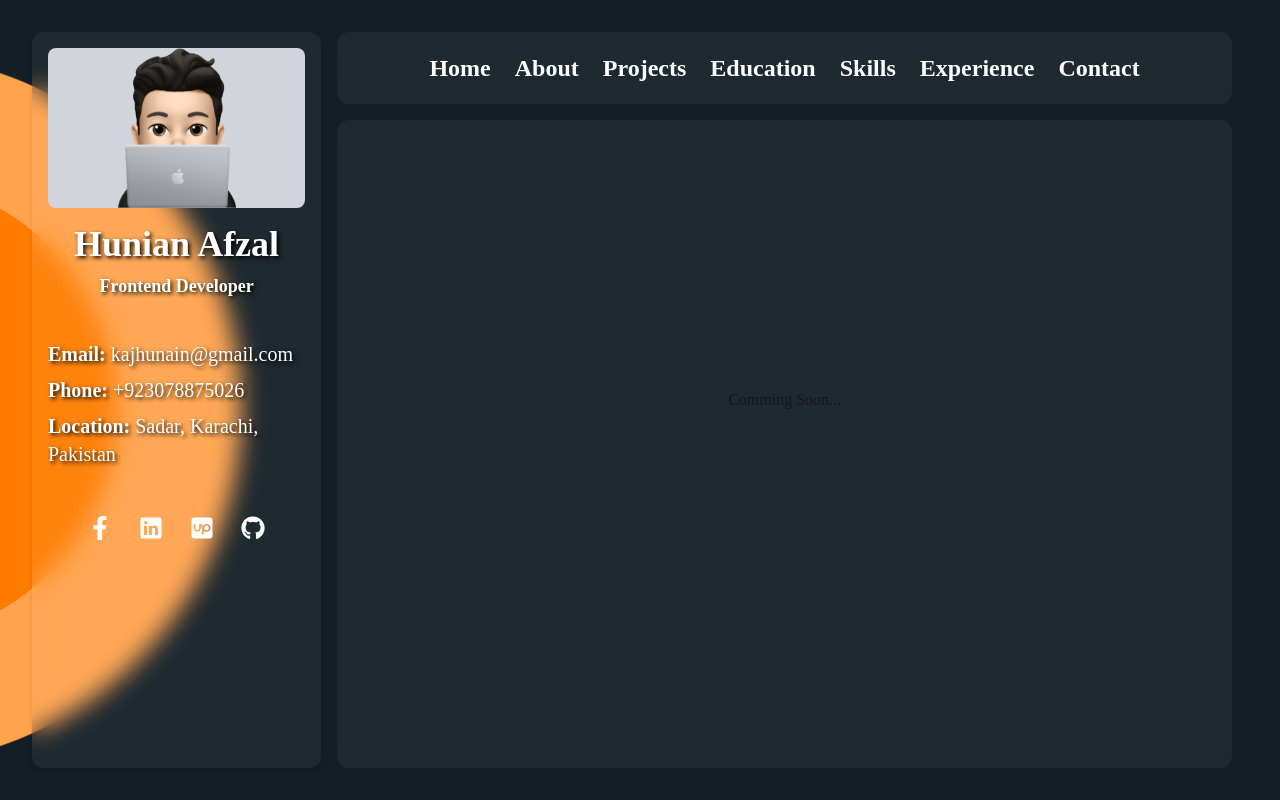
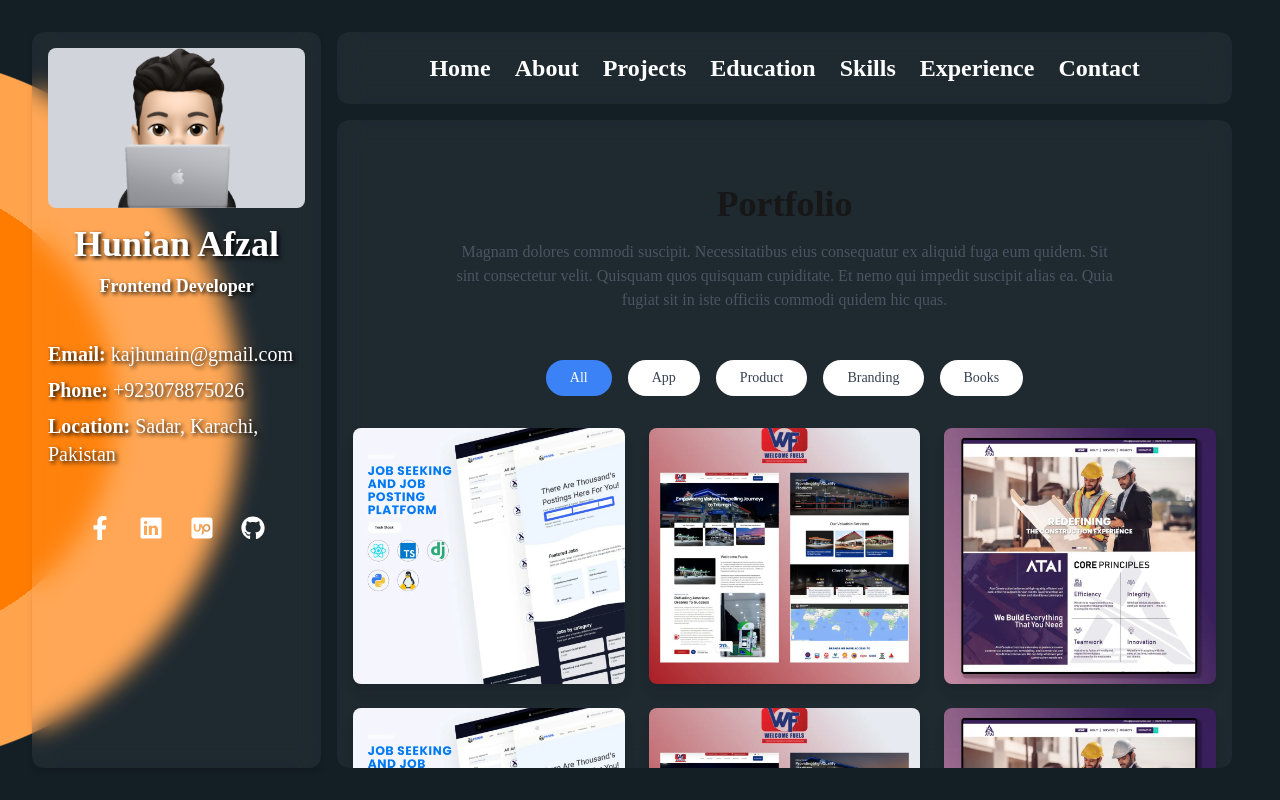
Before and after one commit to HunainAfzal-Dev/hunains-portfolio, a Next.js app: page /all-projects in a window 1280 px wide. Built offline with nearby package versions, Linux system fonts and the light colour scheme.

Commit message:
`Added React hooks and updated portfolio page functionality`

```diff
--- a/src/app/(client)/all-projects/page.tsx
+++ b/src/app/(client)/all-projects/page.tsx
@@ -1,279 +1,279 @@
 "use client";
 
-import React from "react";
-// import Image, { StaticImageData } from "next/image";
-// import { motion, AnimatePresence } from "framer-motion";
-// import { Swiper, SwiperSlide } from "swiper/react";
-// import { Navigation, Pagination } from "swiper/modules";
-// import "swiper/css";
-// import "swiper/css/navigation";
-// import "swiper/css/pagination";
-// import panda from "../../public/assets/project1.png";
-// import welcomeFuel from "../../public/assets/project5.png";
-// import Atai from "../../public/assets/atai.png";
+import React, { useState } from "react";
+import Image, { StaticImageData } from "next/image";
+import { motion, AnimatePresence } from "framer-motion";
+import { Swiper, SwiperSlide } from "swiper/react";
+import { Navigation, Pagination } from "swiper/modules";
+import "swiper/css";
+import "swiper/css/navigation";
+import "swiper/css/pagination";
+import panda from "../../public/assets/project1.png";
+import welcomeFuel from "../../public/assets/project5.png";
+import Atai from "../../public/assets/atai.png";
 
 // Define the portfolio item type
-// type PortfolioItem = {
-//   id: number;
-//   category: string;
-//   title: string;
-//   description: string;
-//   images: StaticImageData[]; // Array of images for each project
-//   link?: string; // Optional link for the project
-// };
+type PortfolioItem = {
+  id: number;
+  category: string;
+  title: string;
+  description: string;
+  images: StaticImageData[]; // Array of images for each project
+  link?: string; // Optional link for the project
+};
 
 // Sample portfolio data with multiple images
-// const portfolioItems: PortfolioItem[] = [
-//   {
-//     id: 1,
-//     category: "app",
-//     title: "App 1",
-//     description: "Lorem ipsum, dolor sit amet consectetur",
-//     images: [panda, welcomeFuel, Atai],
-//     link: "https://example.com",
-//   },
-//   {
-//     id: 2,
-//     category: "product",
-//     title: "Product 1",
-//     description: "Lorem ipsum, dolor sit amet consectetur",
-//     images: [welcomeFuel, panda, Atai],
-//     link: "https://example.com",
-//   },
-//   {
-//     id: 3,
-//     category: "branding",
-//     title: "Branding 1",
-//     description: "Lorem ipsum, dolor sit amet consectetur",
-//     images: [Atai, welcomeFuel, panda],
-//     link: "https://example.com",
-//   },
-//   {
-//     id: 1,
-//     category: "app",
-//     title: "App 1",
-//     description: "Lorem ipsum, dolor sit amet consectetur",
-//     images: [panda, welcomeFuel, Atai],
-//     link: "https://example.com",
-//   },
-//   {
-//     id: 2,
-//     category: "product",
-//     title: "Product 1",
-//     description: "Lorem ipsum, dolor sit amet consectetur",
-//     images: [welcomeFuel, panda, Atai],
-//     link: "https://example.com",
-//   },
-//   {
-//     id: 3,
-//     category: "branding",
-//     title: "Branding 1",
-//     description: "Lorem ipsum, dolor sit amet consectetur",
-//     images: [Atai, welcomeFuel, panda],
-//     link: "https://example.com",
-//   },
-//   {
-//     id: 1,
-//     category: "app",
-//     title: "App 1",
-//     description: "Lorem ipsum, dolor sit amet consectetur",
-//     images: [panda, welcomeFuel, Atai],
-//     link: "https://example.com",
-//   },
-//   {
-//     id: 2,
-//     category: "product",
-//     title: "Product 1",
-//     description: "Lorem ipsum, dolor sit amet consectetur",
-//     images: [welcomeFuel, panda, Atai],
-//     link: "https://example.com",
-//   },
-//   {
-//     id: 3,
-//     category: "branding",
-//     title: "Branding 1",
-//     description: "Lorem ipsum, dolor sit amet consectetur",
-//     images: [Atai, welcomeFuel, panda],
-//     link: "https://example.com",
-//   },
-//   {
-//     id: 4,
-//     category: "app",
-//     title: "App 1",
-//     description: "Lorem ipsum, dolor sit amet consectetur",
-//     images: [panda, welcomeFuel, Atai],
-//     link: "https://example.com",
-//   },
-//   {
-//     id: 5,
-//     category: "product",
-//     title: "Product 1",
-//     description: "Lorem ipsum, dolor sit amet consectetur",
-//     images: [welcomeFuel, panda, Atai],
-//     link: "https://example.com",
-//   },
-//   {
-//     id: 6,
-//     category: "branding",
-//     title: "Branding 1",
-//     description: "Lorem ipsum, dolor sit amet consectetur",
-//     images: [Atai, welcomeFuel, panda],
-//     link: "https://example.com",
-//   },
-//   // Add more items as needed
-// ];
+const portfolioItems: PortfolioItem[] = [
+  {
+    id: 1,
+    category: "app",
+    title: "App 1",
+    description: "Lorem ipsum, dolor sit amet consectetur",
+    images: [panda, welcomeFuel, Atai],
+    link: "https://example.com",
+  },
+  {
+    id: 2,
+    category: "product",
+    title: "Product 1",
+    description: "Lorem ipsum, dolor sit amet consectetur",
+    images: [welcomeFuel, panda, Atai],
+    link: "https://example.com",
+  },
+  {
+    id: 3,
+    category: "branding",
+    title: "Branding 1",
+    description: "Lorem ipsum, dolor sit amet consectetur",
+    images: [Atai, welcomeFuel, panda],
+    link: "https://example.com",
+  },
+  {
+    id: 1,
+    category: "app",
+    title: "App 1",
+    description: "Lorem ipsum, dolor sit amet consectetur",
+    images: [panda, welcomeFuel, Atai],
+    link: "https://example.com",
+  },
+  {
+    id: 2,
+    category: "product",
+    title: "Product 1",
+    description: "Lorem ipsum, dolor sit amet consectetur",
+    images: [welcomeFuel, panda, Atai],
+    link: "https://example.com",
+  },
+  {
+    id: 3,
+    category: "branding",
+    title: "Branding 1",
+    description: "Lorem ipsum, dolor sit amet consectetur",
+    images: [Atai, welcomeFuel, panda],
+    link: "https://example.com",
+  },
+  {
+    id: 1,
+    category: "app",
+    title: "App 1",
+    description: "Lorem ipsum, dolor sit amet consectetur",
+    images: [panda, welcomeFuel, Atai],
+    link: "https://example.com",
+  },
+  {
+    id: 2,
+    category: "product",
+    title: "Product 1",
+    description: "Lorem ipsum, dolor sit amet consectetur",
+    images: [welcomeFuel, panda, Atai],
+    link: "https://example.com",
+  },
+  {
+    id: 3,
+    category: "branding",
+    title: "Branding 1",
+    description: "Lorem ipsum, dolor sit amet consectetur",
+    images: [Atai, welcomeFuel, panda],
+    link: "https://example.com",
+  },
+  {
+    id: 4,
+    category: "app",
+    title: "App 1",
+    description: "Lorem ipsum, dolor sit amet consectetur",
+    images: [panda, welcomeFuel, Atai],
+    link: "https://example.com",
+  },
+  {
+    id: 5,
+    category: "product",
+    title: "Product 1",
+    description: "Lorem ipsum, dolor sit amet consectetur",
+    images: [welcomeFuel, panda, Atai],
+    link: "https://example.com",
+  },
+  {
+    id: 6,
+    category: "branding",
+    title: "Branding 1",
+    description: "Lorem ipsum, dolor sit amet consectetur",
+    images: [Atai, welcomeFuel, panda],
+    link: "https://example.com",
+  },
+  // Add more items as needed
+];
 
 const Projects: React.FC = () => {
-  // const [activeFilter, setActiveFilter] = useState("*");
-  // const [selectedProject, setSelectedProject] = useState<PortfolioItem | null>(null);
+  const [activeFilter, setActiveFilter] = useState("*");
+  const [selectedProject, setSelectedProject] = useState<PortfolioItem | null>(null);
 
   // Filter portfolio items based on the selected category
-  // const filteredItems =
-  //   activeFilter === "*"
-  //     ? portfolioItems
-  //     : portfolioItems.filter((item) => item.category === activeFilter);
+  const filteredItems =
+    activeFilter === "*"
+      ? portfolioItems
+      : portfolioItems.filter((item) => item.category === activeFilter);
 
   return (
-    // <section id="portfolio" className="py-16 ">
-    //   <div className="container mx-auto px-4 text-center">
-    //     <h2
-    //       className="text-4xl font-bold mb-4"
-    //     >
-    //       Portfolio
-    //     </h2>
-    //     <motion.p
-    //       initial={{ opacity: 0, y: -20 }}
-    //       whileInView={{ opacity: 1, y: 0 }}
-    //       transition={{ duration: 0.6, delay: 0.2 }}
-    //       className="text-gray-600 max-w-2xl mx-auto"
-    //     >
-    //       Magnam dolores commodi suscipit. Necessitatibus eius consequatur ex
-    //       aliquid fuga eum quidem. Sit sint consectetur velit. Quisquam quos
-    //       quisquam cupiditate. Et nemo qui impedit suscipit alias ea. Quia fugiat
-    //       sit in iste officiis commodi quidem hic quas.
-    //     </motion.p>
-    //   </div>
+    <section id="portfolio" className="py-16 ">
+      <div className="container mx-auto px-4 text-center">
+        <h2
+          className="text-4xl font-bold mb-4"
+        >
+          Portfolio
+        </h2>
+        <motion.p
+          initial={{ opacity: 0, y: -20 }}
+          whileInView={{ opacity: 1, y: 0 }}
+          transition={{ duration: 0.6, delay: 0.2 }}
+          className="text-gray-600 max-w-2xl mx-auto"
+        >
+          Magnam dolores commodi suscipit. Necessitatibus eius consequatur ex
+          aliquid fuga eum quidem. Sit sint consectetur velit. Quisquam quos
+          quisquam cupiditate. Et nemo qui impedit suscipit alias ea. Quia fugiat
+          sit in iste officiis commodi quidem hic quas.
+        </motion.p>
+      </div>
 
-    //   <div className="container mx-auto px-4 mt-12">
-    //     <motion.div
-    //       initial={{ opacity: 0, y: -20 }}
-    //       whileInView={{ opacity: 1, y: 0 }}
-    //       transition={{ duration: 0.6, delay: 0.4 }}
-    //       className="flex justify-center flex-wrap gap-4 mb-8"
-    //     >
-    //       {["*", "app", "product", "branding", "books"].map((filter) => (
-    //         <button
-    //           key={filter}
-    //           className={`px-6 py-2 rounded-full text-sm font-medium transition-all ${activeFilter === filter
-    //             ? "bg-blue-500 text-white"
-    //             : "bg-white text-gray-700 hover:bg-blue-50"
-    //             }`}
-    //           onClick={() => setActiveFilter(filter)}
-    //         >
-    //           {filter === "*" ? "All" : filter.charAt(0).toUpperCase() + filter.slice(1)}
-    //         </button>
-    //       ))}
-    //     </motion.div>
+      <div className="container mx-auto px-4 mt-12">
+        <motion.div
+          initial={{ opacity: 0, y: -20 }}
+          whileInView={{ opacity: 1, y: 0 }}
+          transition={{ duration: 0.6, delay: 0.4 }}
+          className="flex justify-center flex-wrap gap-4 mb-8"
+        >
+          {["*", "app", "product", "branding", "books"].map((filter) => (
+            <button
+              key={filter}
+              className={`px-6 py-2 rounded-full text-sm font-medium transition-all ${activeFilter === filter
+                ? "bg-blue-500 text-white"
+                : "bg-white text-gray-700 hover:bg-blue-50"
+                }`}
+              onClick={() => setActiveFilter(filter)}
+            >
+              {filter === "*" ? "All" : filter.charAt(0).toUpperCase() + filter.slice(1)}
+            </button>
+          ))}
+        </motion.div>
 
-    //     <motion.div
-    //       layout
-    //       className="grid grid-cols-1 md:grid-cols-2 lg:grid-cols-3 gap-6"
-    //     >
-    //       <AnimatePresence>
-    //         {filteredItems.map((item) => (
-    //           <motion.div
-    //             key={item.id}
-    //             layout
-    //             initial={{ opacity: 0, scale: 0.9 }}
-    //             animate={{ opacity: 1, scale: 1 }}
-    //             exit={{ opacity: 0, scale: 0.9 }}
-    //             transition={{ duration: 0.4 }}
-    //             className="relative overflow-hidden rounded-lg shadow-lg group"
-    //           >
-    //             <Image
-    //               src={item.images[0]} // Display the first image as the thumbnail
-    //               alt={item.title}
-    //               width={400}
-    //               height={300}
-    //               className="w-full h-64 object-cover transition-transform duration-300 group-hover:scale-110"
-    //             />
-    //             <div className="absolute inset-0 bg-black bg-opacity-60 opacity-0 group-hover:opacity-100 transition-opacity duration-300 flex flex-col justify-center items-center text-center p-4">
-    //               <h4 className="text-white text-lg font-semibold mb-2">
-    //                 {item.title}
-    //               </h4>
-    //               <p className="text-gray-200 text-sm">{item.description}</p>
-    //               <div className="mt-4 flex gap-4">
-    //                 <button
-    //                   onClick={() => setSelectedProject(item)}
-    //                   className="text-white hover:text-blue-400 transition-colors"
-    //                 >
-    //                   <i className="bi bi-zoom-in text-2xl"></i>
-    //                 </button>
-    //                 {item.link && (
-    //                   <a
-    //                     href={item.link}
-    //                     target="_blank"
-    //                     rel="noopener noreferrer"
-    //                     className="text-white hover:text-blue-400 transition-colors"
-    //                   >
-    //                     <i className="bi bi-link-45deg text-2xl"></i>
-    //                   </a>
-    //                 )}
-    //               </div>
-    //             </div>
-    //           </motion.div>
-    //         ))}
-    //       </AnimatePresence>
-    //     </motion.div>
-    //   </div>
+        <motion.div
+          layout
+          className="grid grid-cols-1 md:grid-cols-2 lg:grid-cols-3 gap-6"
+        >
+          <AnimatePresence>
+            {filteredItems.map((item) => (
+              <motion.div
+                key={item.id}
+                layout
+                initial={{ opacity: 0, scale: 0.9 }}
+                animate={{ opacity: 1, scale: 1 }}
+                exit={{ opacity: 0, scale: 0.9 }}
+                transition={{ duration: 0.4 }}
+                className="relative overflow-hidden rounded-lg shadow-lg group"
+              >
+                <Image
+                  src={item.images[0]} // Display the first image as the thumbnail
+                  alt={item.title}
+                  width={400}
+                  height={300}
+                  className="w-full h-64 object-cover transition-transform duration-300 group-hover:scale-110"
+                />
+                <div className="absolute inset-0 bg-black bg-opacity-60 opacity-0 group-hover:opacity-100 transition-opacity duration-300 flex flex-col justify-center items-center text-center p-4">
+                  <h4 className="text-white text-lg font-semibold mb-2">
+                    {item.title}
+                  </h4>
+                  <p className="text-gray-200 text-sm">{item.description}</p>
+                  <div className="mt-4 flex gap-4">
+                    <button
+                      onClick={() => setSelectedProject(item)}
+                      className="text-white hover:text-blue-400 transition-colors"
+                    >
+                      <i className="bi bi-zoom-in text-2xl"></i>
+                    </button>
+                    {item.link && (
+                      <a
+                        href={item.link}
+                        target="_blank"
+                        rel="noopener noreferrer"
+                        className="text-white hover:text-blue-400 transition-colors"
+                      >
+                        <i className="bi bi-link-45deg text-2xl"></i>
+                      </a>
+                    )}
+                  </div>
+                </div>
+              </motion.div>
+            ))}
+          </AnimatePresence>
+        </motion.div>
+      </div>
 
-    //   {/* Image Popup */}
-    //   <AnimatePresence>
-    //     {selectedProject && (
-    //       <motion.div
-    //         initial={{ opacity: 0 }}
-    //         animate={{ opacity: 1 }}
-    //         exit={{ opacity: 0 }}
-    //         className="fixed inset-0 bg-black bg-opacity-75 flex justify-center items-center z-50 p-4"
-    //         onClick={() => setSelectedProject(null)}
-    //       >
-    //         <motion.div
-    //           initial={{ scale: 0.9 }}
-    //           animate={{ scale: 1 }}
-    //           exit={{ scale: 0.9 }}
-    //           className="bg-white rounded-lg max-w-3xl w-full overflow-hidden"
-    //           onClick={(e) => e.stopPropagation()} // Prevent closing when clicking inside the popup
-    //         >
-    //           <Swiper
-    //             modules={[Navigation, Pagination]}
-    //             navigation
-    //             pagination={{ clickable: true }}
-    //             className="w-full h-96"
-    //           >
-    //             {selectedProject.images.map((image, index) => (
-    //               <SwiperSlide key={index}>
-    //                 <Image
-    //                   src={image}
-    //                   alt={`${selectedProject.title} - Image ${index + 1}`}
-    //                   width={800}
-    //                   height={600}
-    //                   className="w-full h-full object-cover"
-    //                 />
-    //               </SwiperSlide>
-    //             ))}
-    //           </Swiper>
-    //           <div className="p-4">
-    //             <h3 className="text-xl font-semibold">{selectedProject.title}</h3>
-    //             <p className="text-gray-600">{selectedProject.description}</p>
-    //           </div>
-    //         </motion.div>
-    //       </motion.div>
-    //     )}
-    //   </AnimatePresence>
-    // </section>
-    <div className='h-[70vh] flex item-center justify-center'>
-      <div className='flex items-center justify-center'>Comming Soon...</div>
-    </div>
+      {/* Image Popup */}
+      <AnimatePresence>
+        {selectedProject && (
+          <motion.div
+            initial={{ opacity: 0 }}
+            animate={{ opacity: 1 }}
+            exit={{ opacity: 0 }}
+            className="fixed inset-0 bg-black bg-opacity-75 flex justify-center items-center z-50 p-4"
+            onClick={() => setSelectedProject(null)}
+          >
+            <motion.div
+              initial={{ scale: 0.9 }}
+              animate={{ scale: 1 }}
+              exit={{ scale: 0.9 }}
+              className="bg-white rounded-lg max-w-3xl w-full overflow-hidden"
+              onClick={(e) => e.stopPropagation()} // Prevent closing when clicking inside the popup
+            >
+              <Swiper
+                modules={[Navigation, Pagination]}
+                navigation
+                pagination={{ clickable: true }}
+                className="w-full h-96"
+              >
+                {selectedProject.images.map((image, index) => (
+                  <SwiperSlide key={index}>
+                    <Image
+                      src={image}
+                      alt={`${selectedProject.title} - Image ${index + 1}`}
+                      width={800}
+                      height={600}
+                      className="w-full h-full object-cover"
+                    />
+                  </SwiperSlide>
+                ))}
+              </Swiper>
+              <div className="p-4">
+                <h3 className="text-xl font-semibold">{selectedProject.title}</h3>
+                <p className="text-gray-600">{selectedProject.description}</p>
+              </div>
+            </motion.div>
+          </motion.div>
+        )}
+      </AnimatePresence>
+    </section>
+    // <div className='h-[70vh] flex item-center justify-center'>
+    //   <div className='flex items-center justify-center'>Comming Soon...</div>
+    // </div>
   );
 };
 
```
